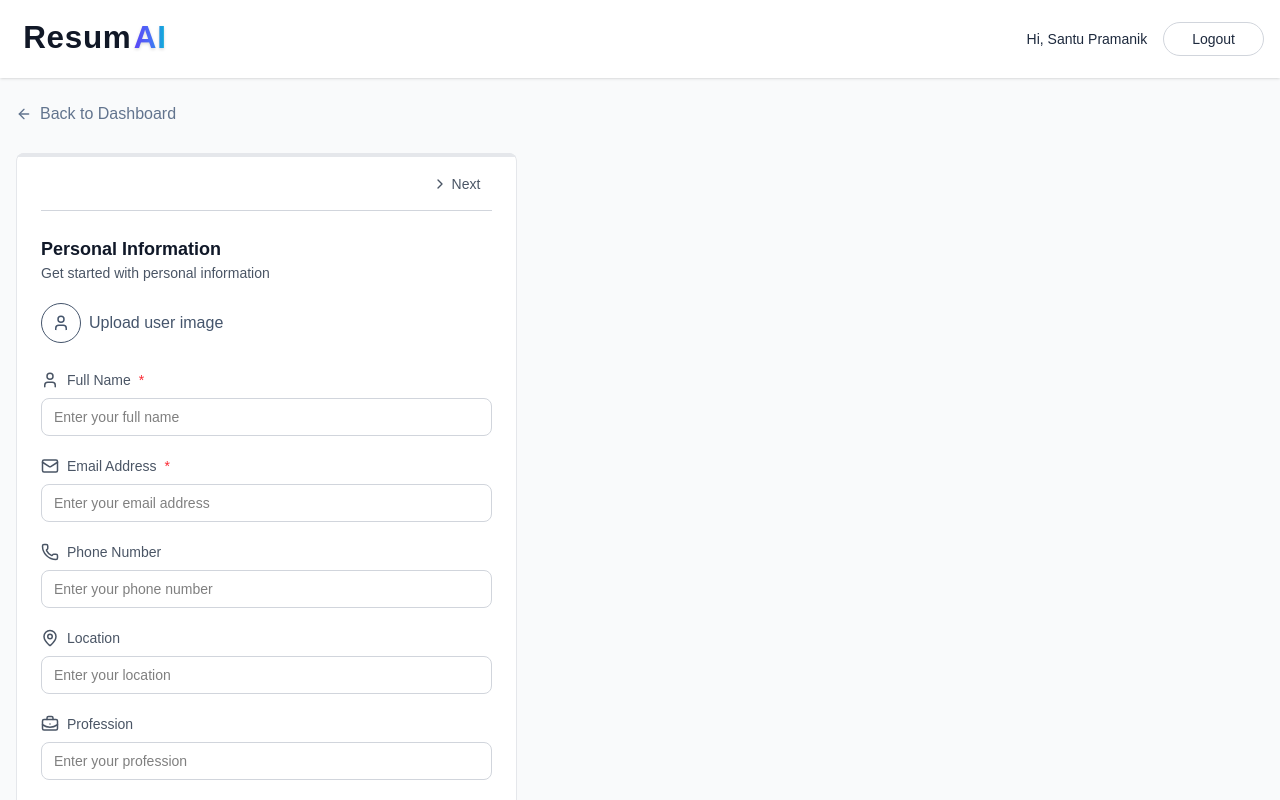
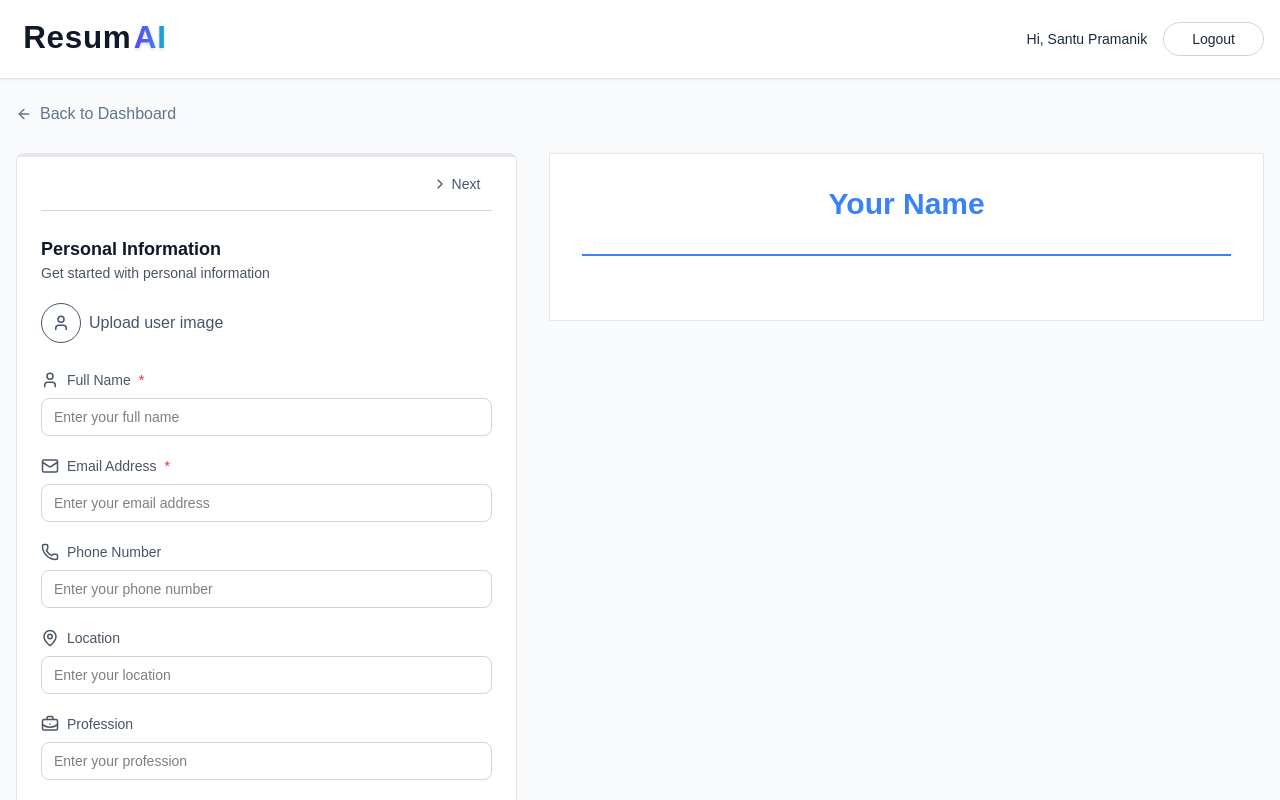
Before and after one commit to santu7212/RESUME-BUILDER, a React (Vite) app in the folder client/: page /app/resume-builder/1 in a window 1280 px wide. Shown: the top 800 px of the page. Built offline with nearby package versions, Linux system fonts and the light colour scheme.

Commit message:
feat: add ResumePreview component; implement dynamic template rendering for resume preview

```diff
--- /dev/null
+++ b/client/src/components/ResumePreview.jsx
@@ -0,0 +1,81 @@
+import React from "react";
+import ClassicTemplate from "../assets/templates/ClassicTemplate"
+import ModernTemplate from "../assets/templates/ModernTemplate";
+import MinimalImageTemplate from "../assets/templates/MinimalImageTemplate";
+import MinimalTemplate from "../assets/templates/MinimalTemplate";
+
+const ResumePreview = ({data, template, accentColor, classes = ""}) => {
+    const renderTemplate=()=>{
+        switch(template){
+            case "modern":
+                return <ModernTemplate data={data} accentColor={accentColor}/>;
+            case "minimal":
+             return <MinimalTemplate data={data} accentColor={accentColor}/>
+
+             case "minimal-image":
+                return <MinimalImageTemplate data={data} accentColor={accentColor}/>
+             default:
+                return<ClassicTemplate data={data} accentColor={accentColor}/>
+
+        }
+    }
+  return (
+    <div className="w-full bg-gray-100">
+      <div
+        id="resume-preview"
+        className={
+          "border  border-gray-200 print:shadow-none print:border-none  " +
+          classes
+        }
+
+      >
+        {renderTemplate()}
+
+      </div>
+      <style jsx>
+        {
+            `
+            @page {
+  size: letter;
+  margin: 0;
+}
+
+@media print {
+  html,
+  body {
+    width: 8.5in;
+    height: 11in;
+    overflow: hidden;
+  }
+
+  body * {
+    visibility: hidden;
+  }
+
+  #resume-preview,
+  #resume-preview * {
+    visibility: visible;
+  }
+
+  #resume-preview {
+    position: absolute;
+    left: 0;
+    top: 0;
+    width: 100%;
+    height: auto;
+    margin:0;
+    padding:0;
+    box-shadow:none !important;
+    border: none !importnat;
+  }
+}
+
+            `
+        }
+
+      </style>
+    </div>
+  );
+};
+
+export default ResumePreview;
--- a/client/src/pages/ResumeBuilder.jsx
+++ b/client/src/pages/ResumeBuilder.jsx
@@ -13,6 +13,7 @@ import {
   User,
 } from "lucide-react";
 import PersonalInfoForm from "../components/PersonalInfoForm";
+import ResumePreview from "../components/ResumePreview";
 const ResumeBuilder = () => {
   const { resumeID } = useParams();
   const [resumeData, setResumeDat] = useState({
@@ -135,6 +136,7 @@ const ResumeBuilder = () => {
               {/* __buttons */}
             </div>
             {/* Resume preview */}
+            <ResumePreview data={resumeData} template={resumeData.template} accentColor={resumeData.accent_color}/>
 
           </div>
         </div>
```
